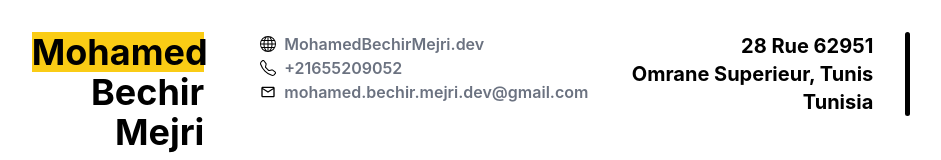
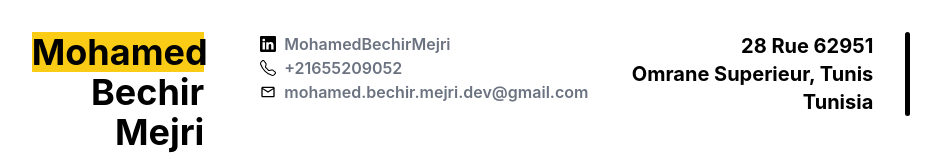
Before and after one commit to MohamedBechirMejri/cv-app-theodinproject, a React (Create React App) app: page / in a window 1280 px wide. Shown: the top 160 px of the page, without its empty margins (169-1110 px from the left). Built offline with nearby package versions, Linux system fonts and the light colour scheme.

Commit message:
replace website with linkedin

```diff
--- a/src/Components/Preview/ContactInfo.tsx
+++ b/src/Components/Preview/ContactInfo.tsx
@@ -1,12 +1,12 @@
 import React from "react";
-import { BsGlobe, BsTelephone } from "react-icons/bs";
+import { BsLinkedin, BsTelephone } from "react-icons/bs";
 import { MdOutlineEmail } from "react-icons/md";
 const ContactInfo = ({
-  website,
+  linkedin,
   phoneNumber,
   email,
 }: {
-  website: string;
+  linkedin: string;
   phoneNumber: string;
   email: string;
 }) => {
@@ -14,9 +14,9 @@ const ContactInfo = ({
     <div>
       <p className="flex items-center gap-2 font-semibold text-gray-500">
         <span className="flex items-center font-bold text-black ">
-          <BsGlobe />
+          <BsLinkedin />
         </span>
-        {website}
+        {linkedin}
       </p>
       <p className="flex items-center gap-2 font-semibold text-gray-500">
         <span className="flex items-center font-bold text-black ">
--- a/src/Components/Preview/Preview.tsx
+++ b/src/Components/Preview/Preview.tsx
@@ -24,7 +24,7 @@ const Preview = ({ data }: { data: CvData }) => {
         />
         <div className="flex items-start justify-between w-full gap-10 ">
           <ContactInfo
-            website={data.website}
+            linkedin={data.socialLinks.linkedin}
             phoneNumber={data.phoneNumber}
             email={data.email}
           />{" "}
```
